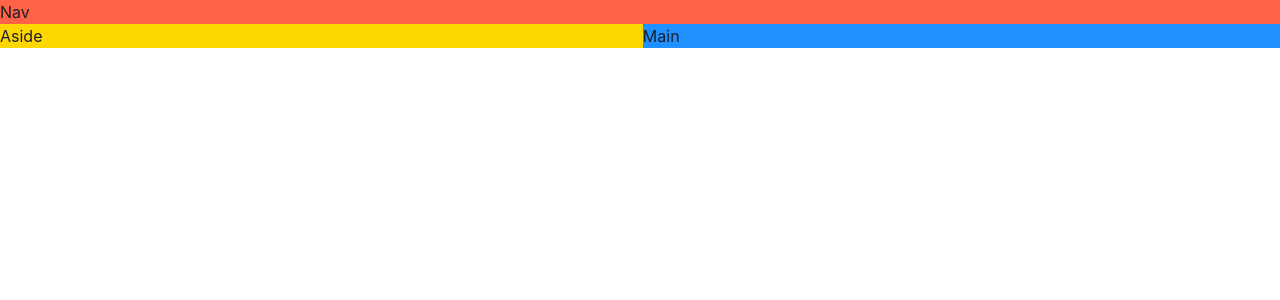
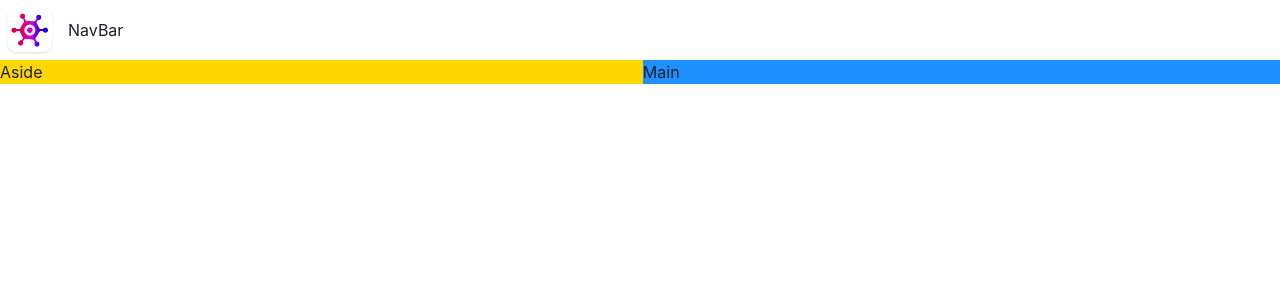
Before and after one commit to joshuabroqueza/game-hub, a React (Vite) app: page / in a window 1280 px wide. Shown: the top 300 px of the page. Built offline with nearby package versions, Linux system fonts and the light colour scheme.

Commit message:
Build a navbar

```diff
--- a/src/App.tsx
+++ b/src/App.tsx
@@ -1,5 +1,6 @@
 import React from "react";
 import { Button, ButtonGroup, Grid, GridItem, Show } from "@chakra-ui/react";
+import Navbar from "./components/Navbar";
 
 export default function App() {
   return (
@@ -9,8 +10,8 @@
         base: `"nav" "main"`,
       }}
     >
-      <GridItem area="nav" bg="tomato">
-        Nav
+      <GridItem area="nav">
+        <Navbar />
       </GridItem>
       <Show above="lg">
         <GridItem area="aside" bg="gold">
--- /dev/null
+++ b/src/components/Navbar.tsx
@@ -0,0 +1,14 @@
+import { HStack, Image, Text } from "@chakra-ui/react";
+import logo from "../assets/logo.webp";
+import React from "react";
+
+function Navbar() {
+  return (
+    <HStack>
+      <Image src={logo} boxSize="60px" />
+      <Text> NavBar</Text>
+    </HStack>
+  );
+}
+
+export default Navbar;
```
Also changed, not shown: src/assets/logo.webp (added).
